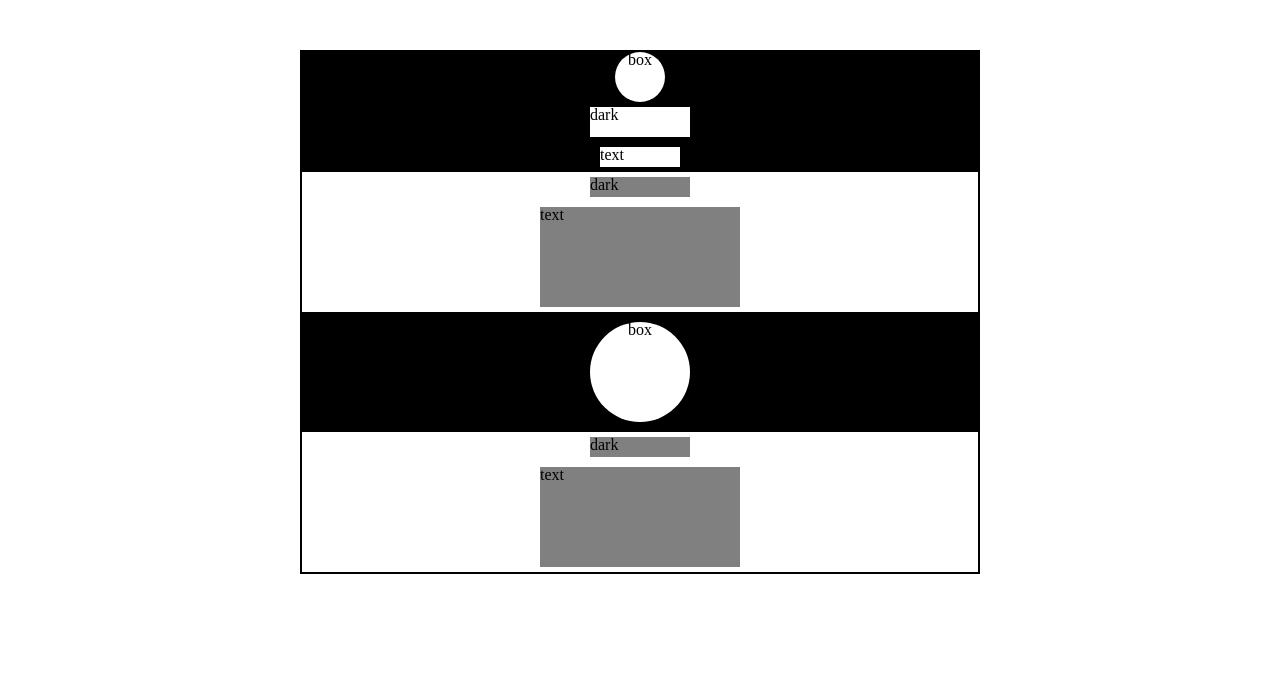
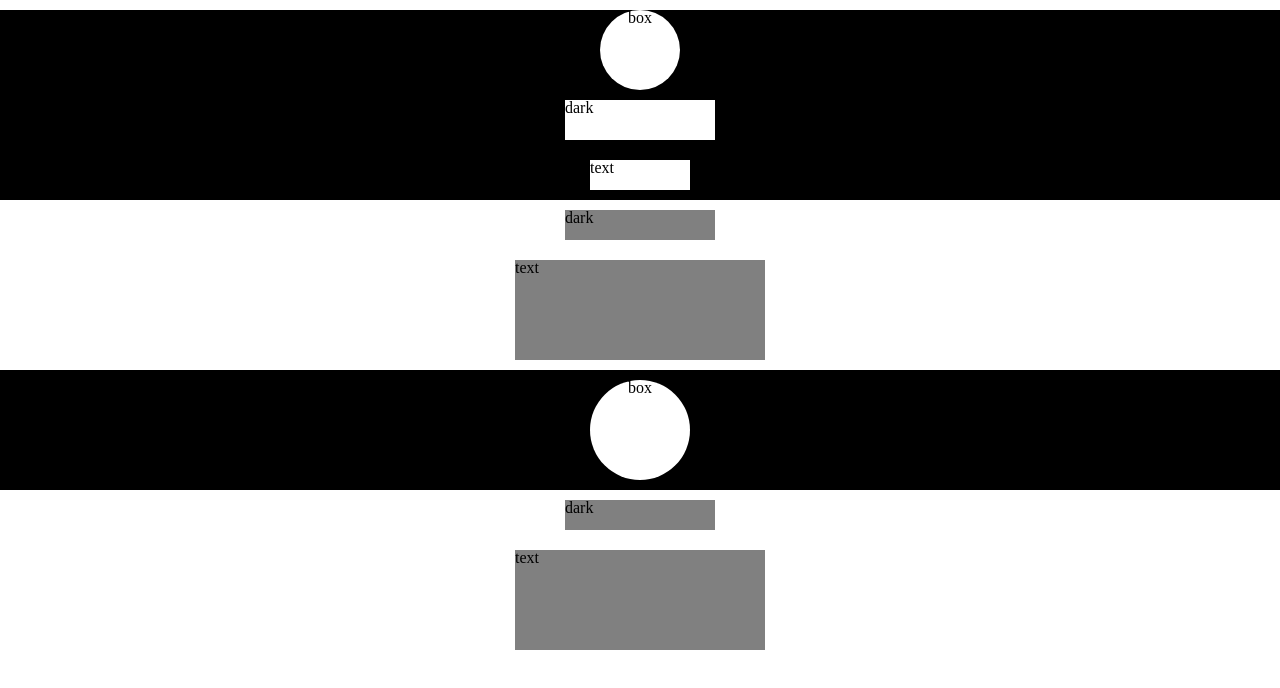
Before and after one commit to SakthivelMurugan/layout-6, a plain HTML site: page index.html in a window 1280 px wide. Drawn offline with Linux system fonts and the light colour scheme.

Commit message:
Margin size changed.

```diff
--- a/css/css.css
+++ b/css/css.css
@@ -2,9 +2,8 @@
 {
 	display:flex;
 	flex-direction:column;
-	border:2px solid black;
-	margin:300px;
-	margin-top:50px;
+	margin-bottom:10px;
+	margin-top:10px;
 }
 .template .one
 {
@@ -14,32 +13,32 @@
 }
 .template .one .box
 {
-	height:50px;
-	width:50px;
+	height:80px;
+	width:80px;
 	background-color:white;
-	margin-top:5px;
-	margin-bottom:5px;
+	margin-top:10px;
+	margin-bottom:10px;
 	margin:0px auto;
 	border-radius:100%;
 	text-align:center;
 }
 .template .one .dark
 {
+	height:40px;
+	width:150px;
+	background-color:white;
+	margin:0px auto;
+	margin-top:10px;
+	margin-bottom:10px;
+}
+.template .one .text
+{
 	height:30px;
 	width:100px;
 	background-color:white;
 	margin:0px auto;
-	margin-top:5px;
-	margin-bottom:5px;
-}
-.template .one .text
-{
-	height:20px;
-	width:80px;
-	background-color:white;
-	margin:0px auto;
-	margin-top:5px;
-	margin-bottom:5px;
+	margin-top:10px;
+	margin-bottom:10px;
 }
 
 .template .two
@@ -50,21 +49,21 @@
 }
 .template .two .dark
 {
-	height:20px;
-	width:100px;
+	height:30px;
+	width:150px;
 	background-color:gray;
 	margin:0px auto;
-	margin-top:5px;
-	margin-bottom:5px;
+	margin-top:10px;
+	margin-bottom:10px;
 }
 .template .two .text
 {
 	height:100px;
-	width:200px;
+	width:250px;
 	background-color:gray;
 	margin:0px auto;
-	margin-top:5px;
-	margin-bottom:5px;
+	margin-top:10px;
+	margin-bottom:10px;
 }
 .template .three
 {
@@ -90,19 +89,19 @@
 }
 .template .four .dark
 {
-	height:20px;
-	width:100px;
+	height:30px;
+	width:150px;
 	background-color:gray;
 	margin:0px auto;
-	margin-top:5px;
-	margin-bottom:5px;
+	margin-top:10px;
+	margin-bottom:10px;
 }
 .template .four .text
 {
 	height:100px;
-	width:200px;
+	width:250px;
 	background-color:gray;
 	margin:0px auto;
-	margin-top:5px;
-	margin-bottom:5px;
+	margin-top:10px;
+	margin-bottom:10px;
 }
--- a/index.html
+++ b/index.html
@@ -8,20 +8,20 @@
 	<body>
 		<div class="template">
 			<div class="one">
-<p class="box">box</p>
-<p class="dark">dark</p>
-<p class="text">text</p>
+				<div class="box">box</div>
+				<div class="dark">dark</div>
+				<div class="text">text</div>
 			</div>
 			<div class="two">
-<p class="dark">dark</p>
-<p class="text">text</p>
+				<div class="dark">dark</div>
+				<div class="text">text</div>
 			</div>
 			<div class="three">
-<p class="box">box</p>
+				<div class="box">box</div>
 			</div>
 			<div class="four">
-<p class="dark">dark</p>
-<p class="text">text</p>
+				<div class="dark">dark</div>
+				<div class="text">text</div>
 			</div>
 		</div>
 	</body>
```
Lines whose indentation alone changed are shown as unchanged.
